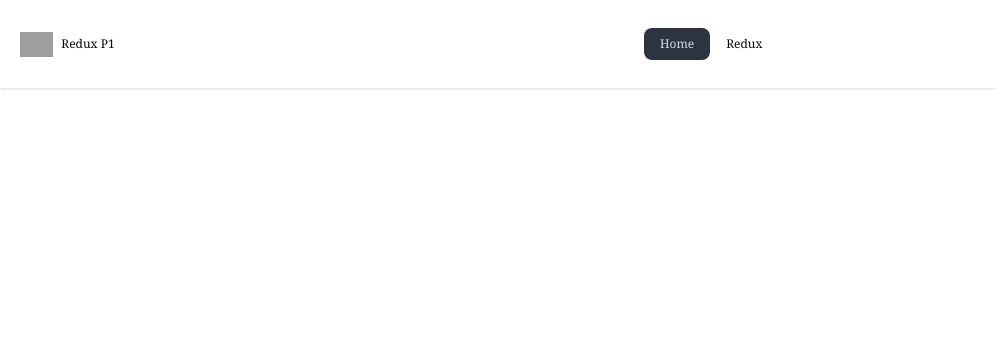
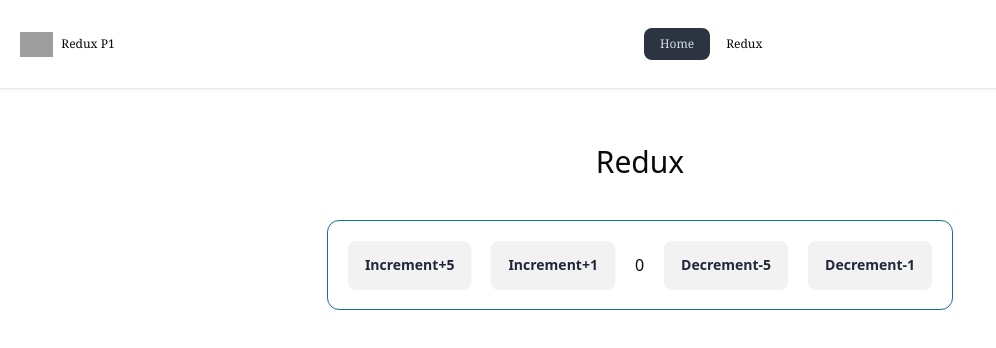
Before and after one commit to minhazapon/React-Redux-porject1, a React (Vite) app: page / in a window 1280 px wide. Shown: the top 348 px of the page, without its empty margins (0-996 px from the left). Built offline with nearby package versions, Linux system fonts and the light colour scheme; grey boxes are pictures that could not be loaded.

Commit message:
added files

```diff
--- a/package.json
+++ b/package.json
@@ -10,6 +10,7 @@
     "preview": "vite preview"
   },
   "dependencies": {
+    "@radix-ui/react-slot": "^1.1.1",
     "@reduxjs/toolkit": "^2.5.0",
     "@types/react-router-dom": "^5.3.3",
     "class-variance-authority": "^0.7.1",
--- a/src/Home.tsx
+++ b/src/Home.tsx
@@ -1,9 +1,12 @@
+import INDE from "./INDE";
 
 
 const Home = () => {
     return (
         <div>
 
+            <INDE></INDE>
+
         </div>
     );
 };
--- /dev/null
+++ b/src/INDE.tsx
@@ -0,0 +1,46 @@
+
+import { useDispatch, useSelector } from "react-redux";
+import { decrement, increment } from "./redux/CounterSlice"
+import { rootState } from "./redux/store"
+
+
+
+const INDE = () => {
+
+
+    const dispatch = useDispatch();
+
+    const { count } = useSelector((state: rootState) => state.counter)
+
+
+    const handleIncremnt = (amount: number) => {
+        dispatch(increment(amount))
+    }
+
+    const handleDecrement = (amount: number) => {
+        dispatch(decrement(amount))
+    }
+
+    return (
+        <div>
+
+            <div className=" mt-14 mb-14 ml-14 mr-14 ">
+                <div>
+                    <p className=" text-center text-3xl ">Redux</p>
+                    <div className=" flex justify-center ">
+                        <div className=" flex justify-center items-center gap-5 mt-10 border-[1px] border-cyan-700 p-5 rounded-xl ">
+                            <button onClick={() => handleIncremnt(5)} className=" btn ">Increment+5</button>
+                            <button onClick={() => handleIncremnt(1)} className=" btn ">Increment+1</button>
+                            <p>{count}</p>
+                            <button onClick={() => handleDecrement(5)} className=" btn ">Decrement-5</button>
+                            <button onClick={() => handleDecrement(1)} className=" btn ">Decrement-1</button>
+                        </div>
+                    </div>
+                </div>
+            </div>
+
+        </div>
+    );
+};
+
+export default INDE;
--- /dev/null
+++ b/src/components/ui/button.tsx
@@ -0,0 +1,57 @@
+import * as React from "react"
+import { Slot } from "@radix-ui/react-slot"
+import { cva, type VariantProps } from "class-variance-authority"
+
+import { cn } from "@/lib/utils"
+
+const buttonVariants = cva(
+  "inline-flex items-center justify-center gap-2 whitespace-nowrap rounded-md text-sm font-medium transition-colors focus-visible:outline-none focus-visible:ring-1 focus-visible:ring-ring disabled:pointer-events-none disabled:opacity-50 [&_svg]:pointer-events-none [&_svg]:size-4 [&_svg]:shrink-0",
+  {
+    variants: {
+      variant: {
+        default:
+          "bg-primary text-primary-foreground shadow hover:bg-primary/90",
+        destructive:
+          "bg-destructive text-destructive-foreground shadow-sm hover:bg-destructive/90",
+        outline:
+          "border border-input bg-background shadow-sm hover:bg-accent hover:text-accent-foreground",
+        secondary:
+          "bg-secondary text-secondary-foreground shadow-sm hover:bg-secondary/80",
+        ghost: "hover:bg-accent hover:text-accent-foreground",
+        link: "text-primary underline-offset-4 hover:underline",
+      },
+      size: {
+        default: "h-9 px-4 py-2",
+        sm: "h-8 rounded-md px-3 text-xs",
+        lg: "h-10 rounded-md px-8",
+        icon: "h-9 w-9",
+      },
+    },
+    defaultVariants: {
+      variant: "default",
+      size: "default",
+    },
+  }
+)
+
+export interface ButtonProps
+  extends React.ButtonHTMLAttributes<HTMLButtonElement>,
+    VariantProps<typeof buttonVariants> {
+  asChild?: boolean
+}
+
+const Button = React.forwardRef<HTMLButtonElement, ButtonProps>(
+  ({ className, variant, size, asChild = false, ...props }, ref) => {
+    const Comp = asChild ? Slot : "button"
+    return (
+      <Comp
+        className={cn(buttonVariants({ variant, size, className }))}
+        ref={ref}
+        {...props}
+      />
+    )
+  }
+)
+Button.displayName = "Button"
+
+export { Button, buttonVariants }
--- a/src/main.tsx
+++ b/src/main.tsx
@@ -9,6 +9,8 @@
 import Root from './Root';
 import Home from './Home';
 import Redux from './Redux';
+import { Provider } from 'react-redux';
+import { store } from './redux/store';
 
 const router = createBrowserRouter([
   {
@@ -29,6 +31,8 @@
 
 createRoot(document.getElementById('root')!).render(
   <StrictMode>
-    <RouterProvider router={router} />
+    <Provider store={store}>
+      <RouterProvider router={router} />
+    </Provider>
   </StrictMode>,
 )
--- /dev/null
+++ b/src/redux/CounterSlice.ts
@@ -0,0 +1,24 @@
+import { createSlice } from "@reduxjs/toolkit"
+
+const initialState = {
+    count: 0
+}
+
+const counterSlice = createSlice({
+    name: 'counter',
+    initialState,
+    reducers: {
+
+        increment: (state, actions) => {
+            state.count = state.count + actions.payload;
+        },
+        decrement: (state, actions) => {
+            state.count = state.count - actions.payload;
+        }
+
+    }
+})
+
+export const { increment, decrement } = counterSlice.actions
+
+export default counterSlice.reducer
--- /dev/null
+++ b/src/redux/store.ts
@@ -0,0 +1,11 @@
+import { configureStore } from "@reduxjs/toolkit";
+import counterRducer from "./CounterSlice"
+
+
+export const store = configureStore({
+    reducer: {
+        counter: counterRducer
+    }
+})
+
+export type rootState = ReturnType<typeof store.getState>
```
Also changed, not shown: 1 other file (tests, documents, lock files or other folders).
